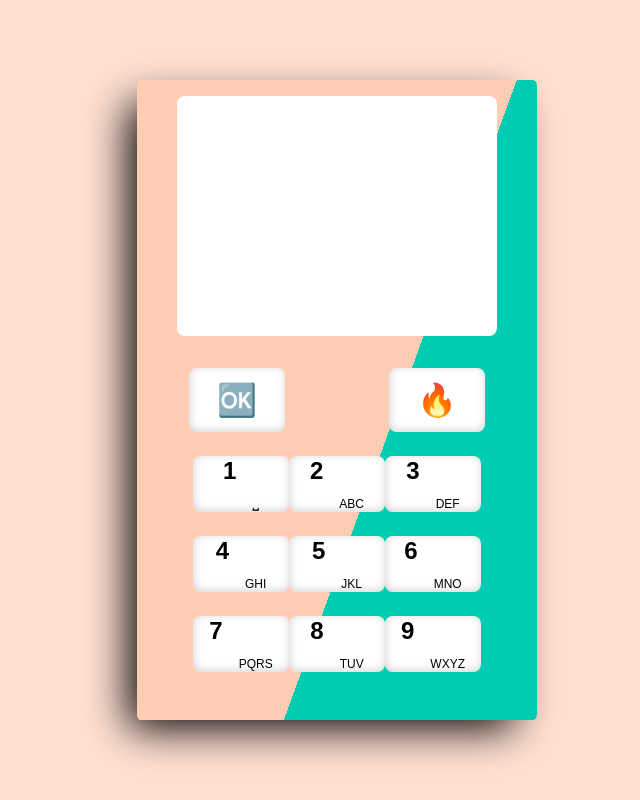
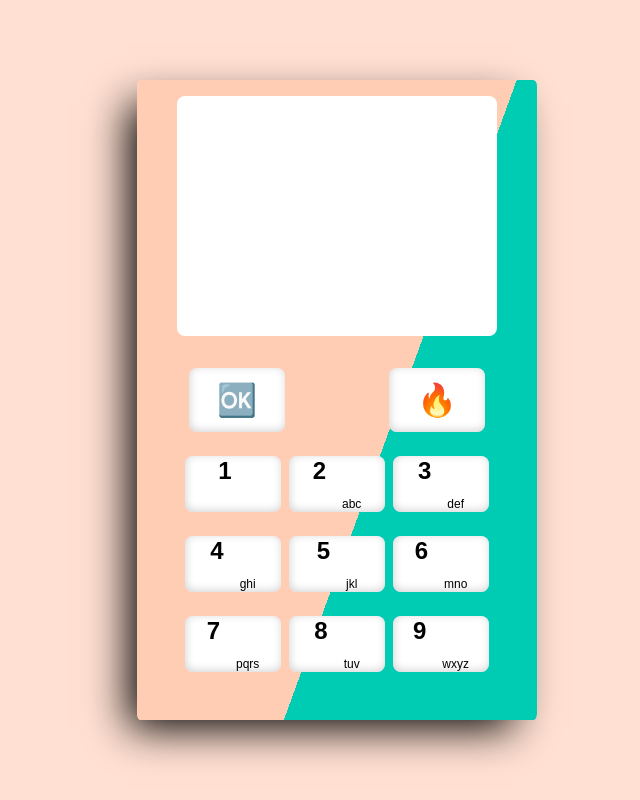
Before and after one commit to KarinaDavtyan/converter, a React (Create React App) app: page / in a window 1280 px wide. Shown: the whole page, without its empty margins (303-943 px from the left). Built offline with nearby package versions, Linux system fonts and the light colour scheme.

Commit message:
refactor(numButtons): render buttons from keyboard object

```diff
--- a/src/components/NumButtonsComponent.js
+++ b/src/components/NumButtonsComponent.js
@@ -1,88 +1,60 @@
 import React from 'react';
 
-const NumButtonsComponent = () => {
-  return (
-    <div className='NumButtons'>
-      <div className='FirstRowButtons'>
-        <button>
+class NumButtonsComponent extends React.Component {
+
+  renderButtons = () => {
+    const keyboard = {
+      1: [
+        ''
+      ],
+      2: [
+        'a','b','c'
+      ],
+      3: [
+        'd','e','f'
+      ],
+      4: [
+        'g','h','i'
+      ],
+      5: [
+        'j','k','l'
+      ],
+      6: [
+        'm','n','o'
+      ],
+      7: [
+        'p','q','r','s'
+      ],
+      8: [
+        't','u','v'
+      ],
+      9: [
+        'w','x','y','z'
+      ]
+    }
+
+    const buttons = Object.keys(keyboard).map(key => {
+      return (
+        <button key={key}>
           <div className='KeyNumber'>
-            1
+            {key}
           </div>
-          <div className='KeyLetters' style={{'fontSize': '2vh'}}>
-            &#9141;
+          <div className='KeyLetters'>
+            {keyboard[key]}
           </div>
         </button>
-        <button>
-          <div className='KeyNumber'>
-            2
-          </div>
-          <div className='KeyLetters'>
-            ABC
-          </div>
-        </button>
-        <button>
-          <div className='KeyNumber'>
-            3
-          </div>
-          <div className='KeyLetters'>
-            DEF
-          </div>
-        </button>
+      )
+    })
+    return buttons;
+  }
+
+  render () {
+    return (
+      <div className='NumButtons'>
+        {this.renderButtons()}
       </div>
-      <div className='SecondRowButtons'>
-        <button>
-          <div className='KeyNumber'>
-            4
-          </div>
-          <div className='KeyLetters'>
-            GHI
-          </div>
-        </button>
-        <button>
-          <div className='KeyNumber'>
-            5
-          </div>
-          <div className='KeyLetters'>
-            JKL
-          </div>
-        </button>
-        <button>
-          <div className='KeyNumber'>
-            6
-          </div>
-          <div className='KeyLetters'>
-            MNO
-          </div>
-        </button>
-      </div>
-      <div className='ThirdRowButtons'>
-        <button>
-          <div className='KeyNumber'>
-            7
-          </div>
-          <div className='KeyLetters'>
-            PQRS
-          </div>
-        </button>
-        <button>
-          <div className='KeyNumber'>
-            8
-          </div>
-          <div className='KeyLetters'>
-            TUV
-          </div>
-        </button>
-        <button>
-          <div className='KeyNumber'>
-            9
-          </div>
-          <div className='KeyLetters'>
-            WXYZ
-          </div>
-        </button>
-      </div>
-    </div>
-  )
+    )
+  }
 }
 
 export default NumButtonsComponent;
```
